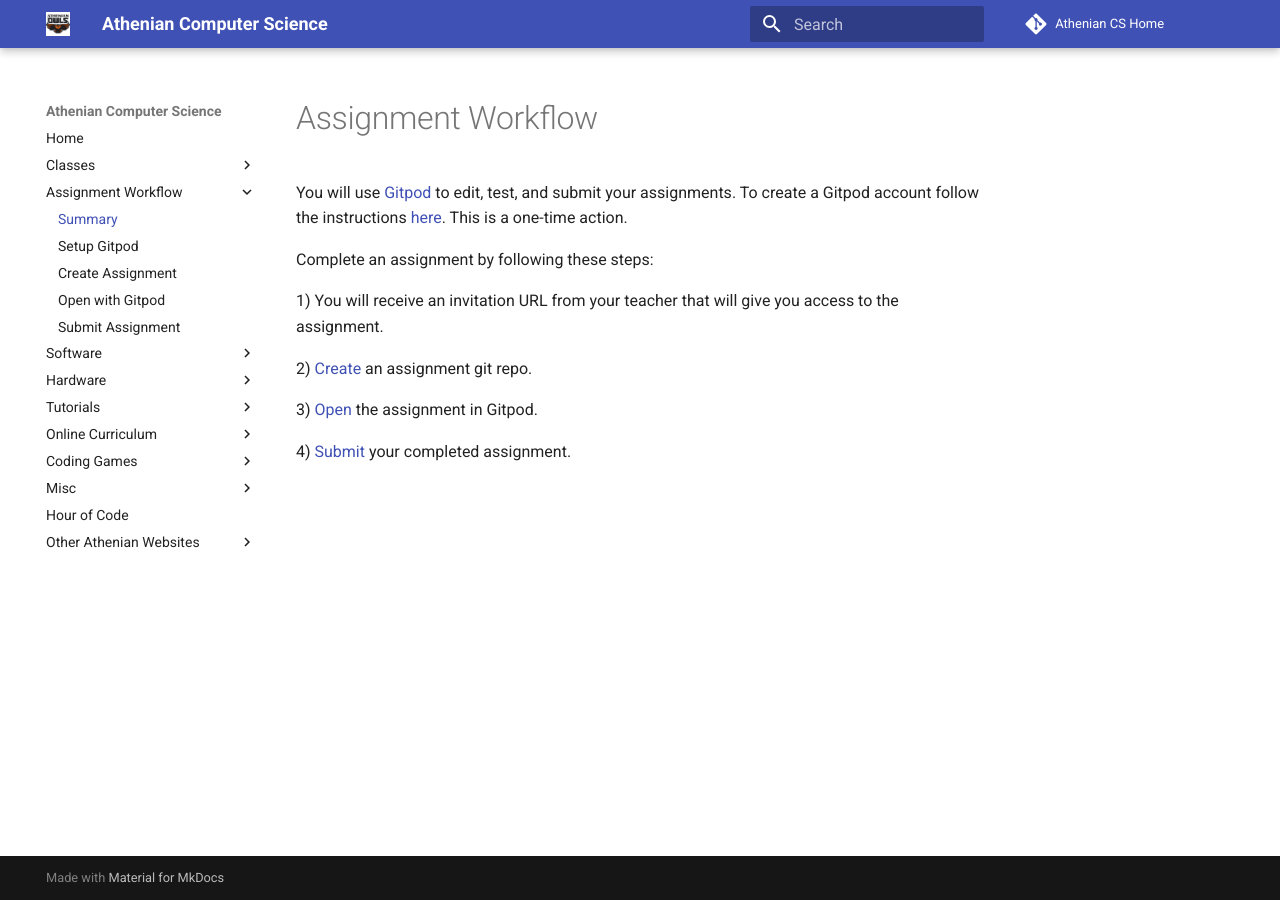
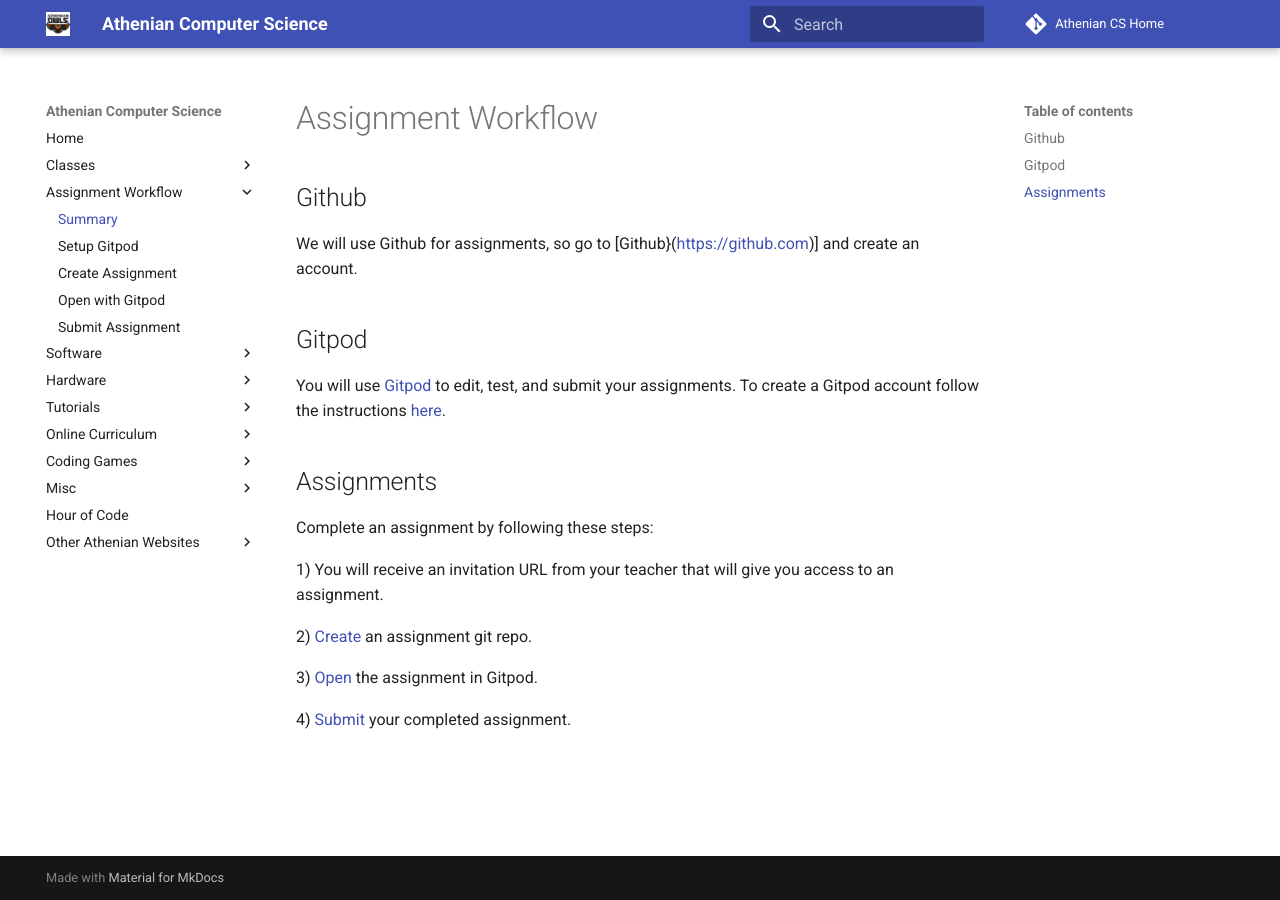
Before and after one commit to athenian-computational-thinking/athenian-cs-mkdocs, an MkDocs documentation site: the page built from docs/assignment-workflow.md, in a window 1280 px wide. Built offline with MkDocs 1.6.1 and Material for MkDocs 9.7.7, drawn with Linux system fonts in a browser that asks for light colours; comment, search, counter and statistics services are not loaded.

Commit message:
Update docs

```diff
--- a/docs/assignment-workflow.md
+++ b/docs/assignment-workflow.md
@@ -1,12 +1,17 @@
 # Assignment Workflow
 
+## Github
+We will use Github for assignments, so go to
+[Github}(https://github.com)] and create an account.
+
+## Gitpod
 You will use [Gitpod](https://gitpod.io) to edit, test, and submit your assignments.
 To create a Gitpod account follow the instructions [here](../assignments/setup-gitpod).
-This is a one-time action.
 
+## Assignments
 Complete an assignment by following these steps:
 
-1) You will receive an invitation URL from your teacher that will give you access to the assignment.
+1) You will receive an invitation URL from your teacher that will give you access to an assignment.
 
 2) [Create](../assignments/create-assignment) an assignment git repo.
 
```
